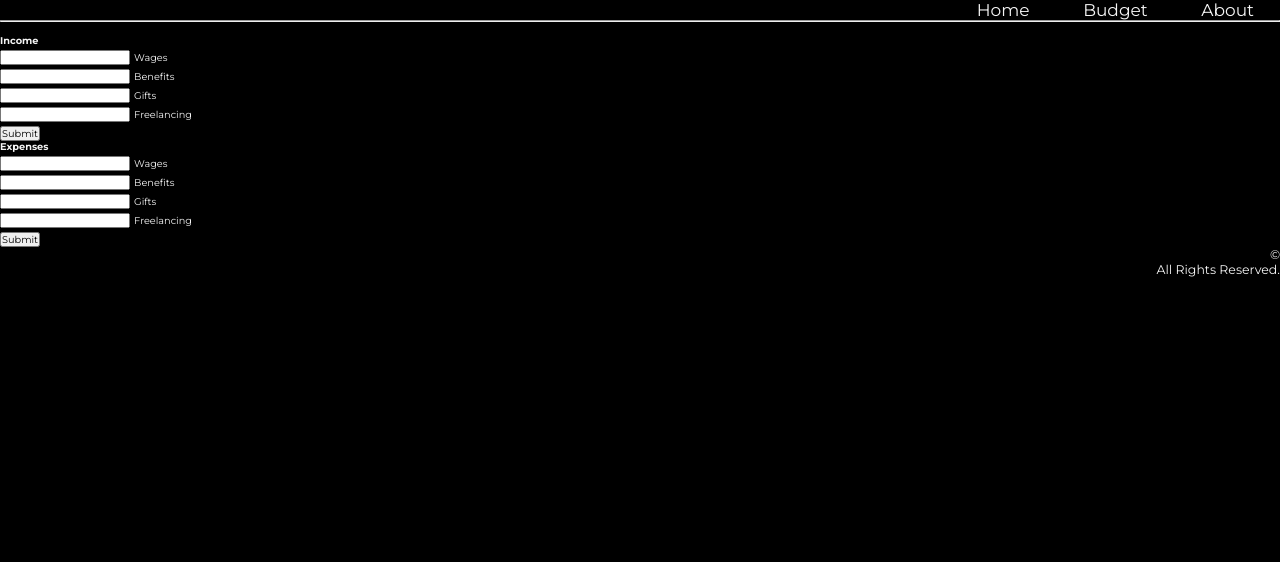
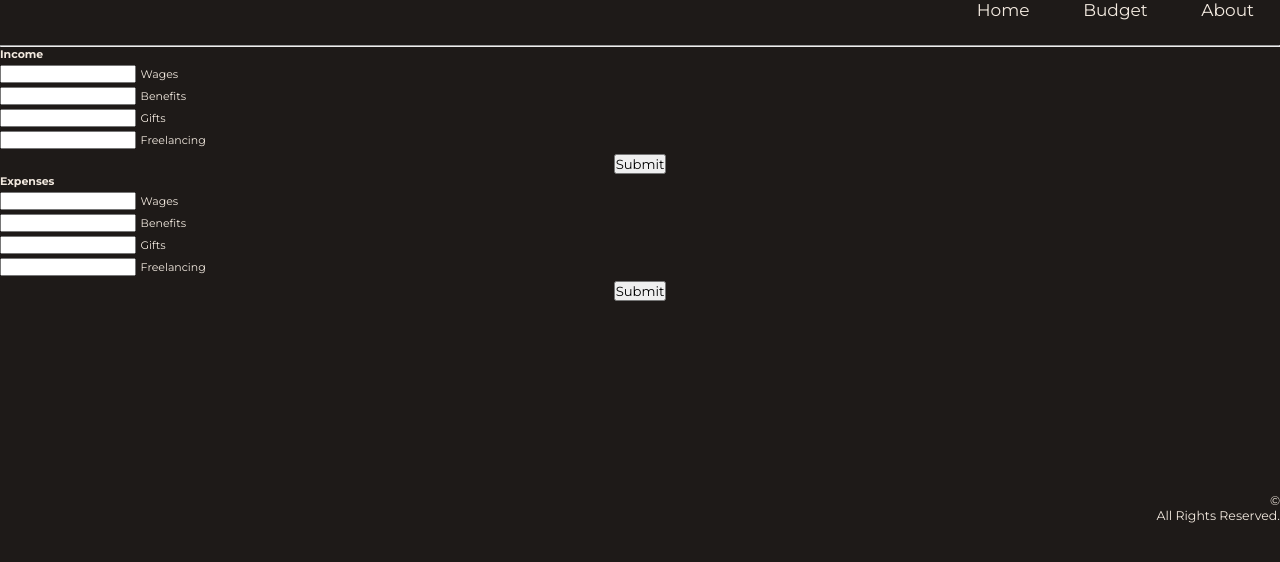
Before and after one commit to Stewy-oso/BudgetWebsite, a plain HTML site: page budget.html in a window 1280 px wide. Drawn offline with Linux system fonts and the light colour scheme.

Commit message:
Added a different color palette and made some changes layout wise. Will work on later but must first fix my laptops mousepad issues

```diff
--- a/budget.html
+++ b/budget.html
@@ -13,8 +13,8 @@
             <a href="index.html">Home</a>
             <a href="budget.html">Budget</a>
             <a href="about.html">About</a>
-            <hr>
         </div>
+        <hr>
     </header>
 
     <main>
@@ -31,11 +31,12 @@
 
             <input type="number" name="freelancing" id="freelancing">
             <label for="freelancing">Freelancing</label><br>
-
-            <input type="submit" value="Submit">
+            <div class="button" id="setCenter">
+                <input type="submit" value="Submit">
+            </div>
         </form>
 
-        <form action="" method="get" class="Expenses">
+        <form action="" method="get" class="expenses">
             <h1>Expenses</h1>
             <input type="number" name="Wage" id="wage">
             <label for="wage">Wages</label><br>
@@ -48,8 +49,9 @@
 
             <input type="number" name="freelancing" id="freelancing">
             <label for="freelancing">Freelancing</label><br>
-
-            <input type="submit" value="Submit">
+            <div class="button" id="setCenter">
+                <input type="submit" value="Submit">
+            </div>
         </form>
     </main>
 
--- a/style.css
+++ b/style.css
@@ -1,4 +1,17 @@
 /* CSS Document */
+
+/*
+Color Palette
+Primary: #E47F32
+         #C7602C
+BG: #1E1A18
+Secondary: #F5C542 (Honey)
+Cards: #2A2422
+Accents: #3D3633
+         #D94862 (Red)
+Text: #3A2E2E (Coffee)
+      #F2E9DF
+*/
 
 @import url('https://fonts.googleapis.com/css2?family=Montserrat:wght@300;400;500;600;700&display=swap');
 
@@ -11,18 +24,23 @@
 }
 
 body {
-    background-color: black;
-    color: whitesmoke;
+    background-color: #1E1A18;
+    color: #F2E9DF;
 }
 
 main {
-    font-size: 4em;
+    font-size: 4.5em;
 }
 
 #setRed {
-    color: #ff0000;
+    color: #D94862;
     text-decoration: underline;
     font-size: inherit;
+}
+
+#setCenter {
+    width: fit-content;
+    margin: auto;
 }
 
 /* Header Part */
@@ -30,17 +48,18 @@ main {
 .header {
     text-align: right;
     height: 3.5rem;
+    padding-bottom: 1rem;
 }
 
 .header a{
     font-size: 1.7rem;
-    color: whitesmoke;
+    color: #F2E9DF;
     text-decoration: none;
     padding: 0 1.2rem;
     margin: 1.4rem;
 }
 
-/* Main Part */
+/* Index Main Part */
 
 .welcome {
     font-size: 5.5rem;
@@ -50,8 +69,9 @@ main {
 
 .setMiddle a {
     font-size: 10rem;
-    color: #ffffff;
+    color: #F2E9DF;
     text-decoration: underline;
+    padding-top: 6rem;
 }
 
 .setMiddle {
@@ -62,9 +82,40 @@ main {
     margin: auto;
 }
 
+/* Budget Main Part */
+
+/* .income {
+    background-color: #2A2422;
+    color: #C1B5AD;
+    max-width: fit-content;
+    margin: 4rem;
+    padding: 3rem;
+    border: 5px solid #3A2E2E;
+    border-radius: 1rem;
+    font-size: larger;
+}
+
+.expenses {
+    background-color: #2A2422;
+    color: #C1B5AD;
+    max-width: fit-content;
+    margin: 4rem;
+    padding: 3rem;
+    border: 5px solid #3A2E2E;
+    border-radius: 1rem;
+    font-size: larger;
+} */
+
+.button {
+    font-size: larger;
+    /* background-color: #3A2E2E; */
+    color: #3A2E2E;
+}
+
 /* Footer */
 
 footer {
+    margin-top: 15%;
     font-size: 2rem;
     text-align: right;
 }
```
Also changed, not shown: index.html (+2 -2 lines).
